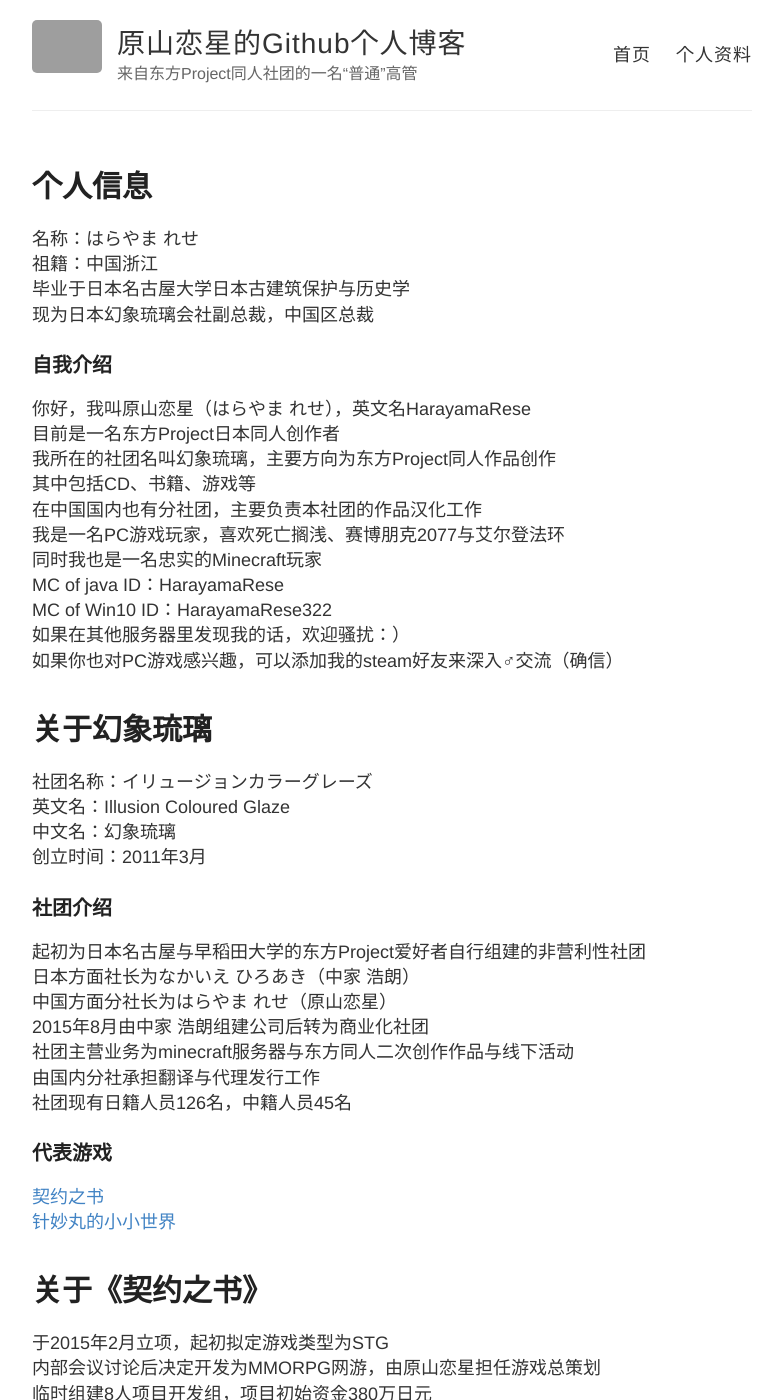
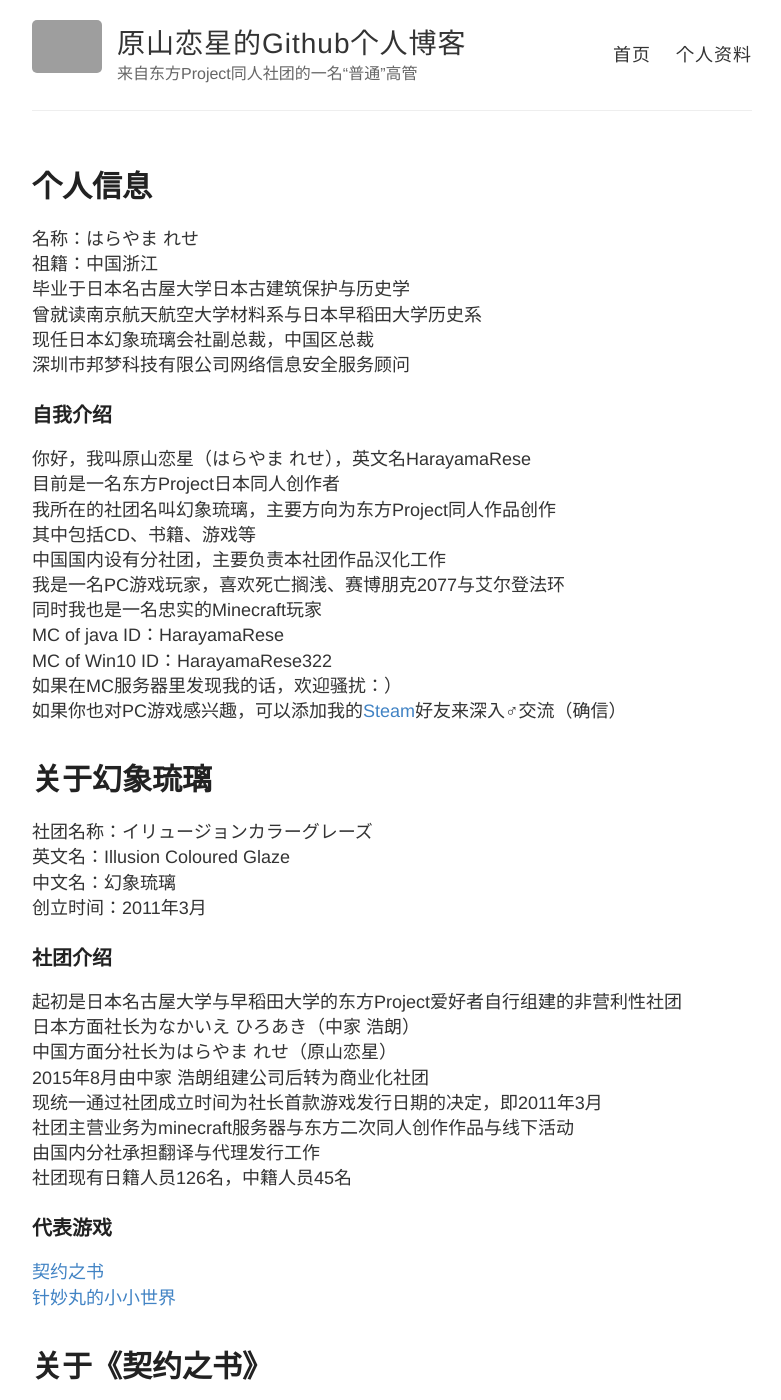
Before and after one commit to ManakaGekka/ManakaGekka.git1hub.io, a Jekyll site: the page built from about.md, in a window 1280 px wide and 1400 px high. Shown: the whole window, without its empty margins (248-1029 px from the left). Built offline with Jekyll 4.4.1, drawn with Linux system fonts in a browser that asks for light colours; grey boxes are pictures that could not be loaded.

Commit message:
Update about.md

```diff
--- a/about.md
+++ b/about.md
@@ -7,31 +7,34 @@
 名称：はらやま れせ<br>
 祖籍：中国浙江<br>
 毕业于日本名古屋大学日本古建筑保护与历史学<br>
-现为日本幻象琉璃会社副总裁，中国区总裁<br>
+曾就读南京航天航空大学材料系与日本早稻田大学历史系<br>
+现任日本幻象琉璃会社副总裁，中国区总裁<br>
+深圳市邦梦科技有限公司网络信息安全服务顾问<br>
 
 ### 自我介绍
 你好，我叫原山恋星（はらやま れせ），英文名HarayamaRese<br>
 目前是一名东方Project日本同人创作者<br>
 我所在的社团名叫幻象琉璃，主要方向为东方Project同人作品创作<br>
 其中包括CD、书籍、游戏等<br>
-在中国国内也有分社团，主要负责本社团的作品汉化工作<br>
+中国国内设有分社团，主要负责本社团作品汉化工作<br>
 我是一名PC游戏玩家，喜欢死亡搁浅、赛博朋克2077与艾尔登法环<br>
 同时我也是一名忠实的Minecraft玩家<br>
 MC of java ID：HarayamaRese<br>
 MC of Win10 ID：HarayamaRese322<br>
-如果在其他服务器里发现我的话，欢迎骚扰：）<br>
-如果你也对PC游戏感兴趣，可以添加我的steam好友来深入♂交流（确信）<br>
+如果在MC服务器里发现我的话，欢迎骚扰：）<br>
+如果你也对PC游戏感兴趣，可以添加我的[Steam](https://steamcommunity.com/id/HarayamaRese/)好友来深入♂交流（确信）<br>
 # 关于幻象琉璃
 社团名称：イリュージョンカラーグレーズ<br>
 英文名：Illusion Coloured Glaze<br>
 中文名：幻象琉璃<br>
 创立时间：2011年3月<br>
 ### 社团介绍
-起初为日本名古屋与早稻田大学的东方Project爱好者自行组建的非营利性社团<br>
+起初是日本名古屋大学与早稻田大学的东方Project爱好者自行组建的非营利性社团<br>
 日本方面社长为なかいえ ひろあき（中家 浩朗）<br>
 中国方面分社长为はらやま れせ（原山恋星）<br>
 2015年8月由中家 浩朗组建公司后转为商业化社团<br>
-社团主营业务为minecraft服务器与东方同人二次创作作品与线下活动<br>
+现统一通过社团成立时间为社长首款游戏发行日期的决定，即2011年3月<br>
+社团主营业务为minecraft服务器与东方二次同人创作作品与线下活动<br>
 由国内分社承担翻译与代理发行工作<br>
 社团现有日籍人员126名，中籍人员45名<br>
 ### 代表游戏
```
